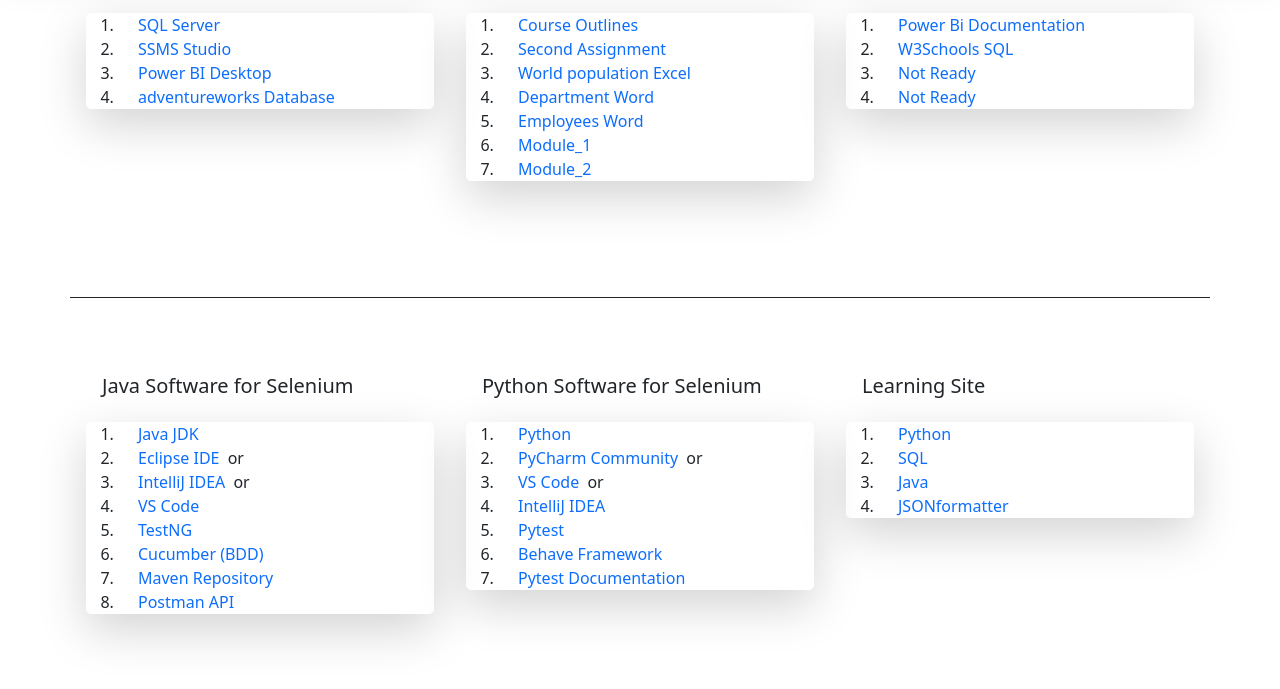
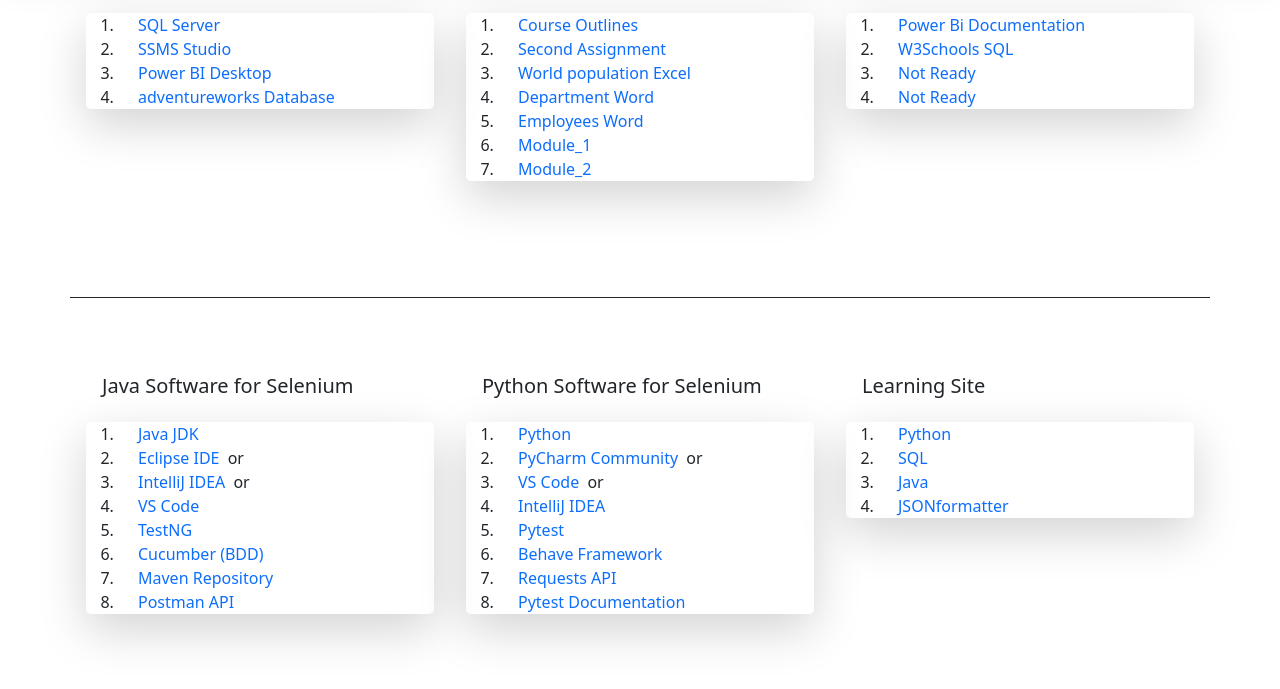
Before and after one commit to Ali332147/liveksi, a plain HTML site: page index.html in a window 1280 px wide. Shown: the part 111-800 px from the top of the page. Drawn offline with nearby package versions, Linux system fonts and the light colour scheme; a script that the page names is missing.

Commit message:
behave added

```diff
--- a/index.html
+++ b/index.html
@@ -299,6 +299,13 @@
                                 target="_blank"
                                 class="list-group-item ">Behave Framework</a>
                              </li>
+                             <li class="">
+                                <a class="text-bg-danger ms-3
+                                fw-bolde p-1 rounded-3 text-decoration-none" href="https://pypi.org/project/requests/"
+                                title="Click Me"
+                                target="_blank"
+                                class="list-group-item ">Requests API</a>
+                             </li>
 
                              <li class="">
                                 <a class="text-bg-danger ms-3
```
Also changed, not shown: index.min.html (+1 -1 lines).
